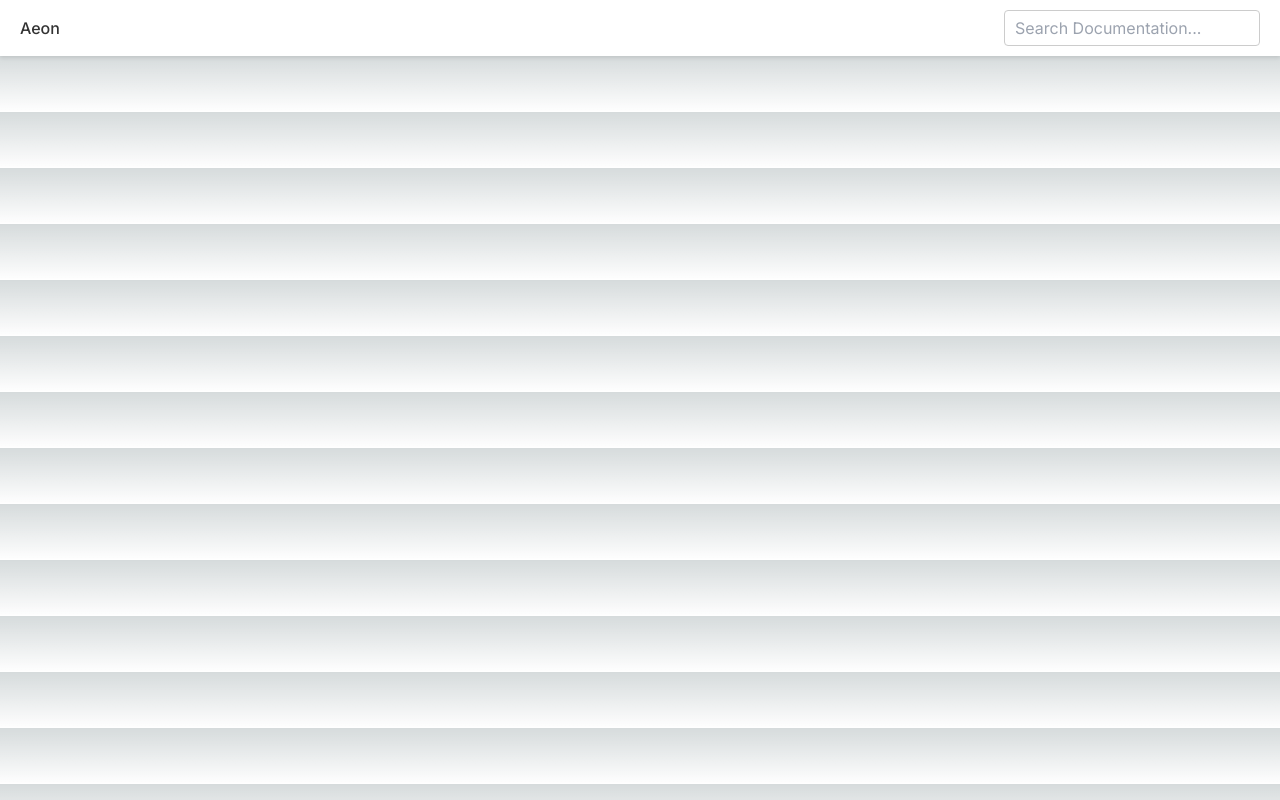
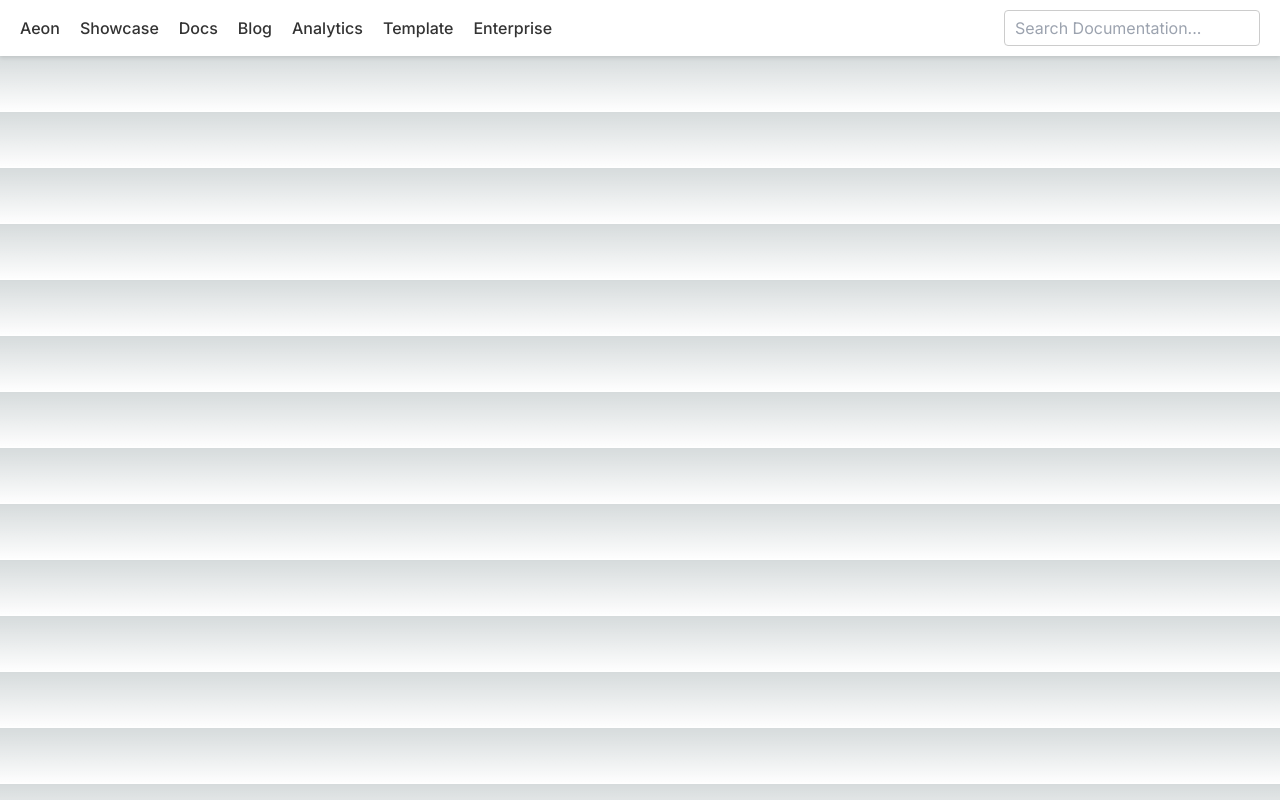
Before and after one commit to nayanadarshana/nextjs-assignment, a Next.js app: page /nav-bar in a window 1280 px wide. Built offline with nearby package versions, Linux system fonts and the light colour scheme.

Commit message:
nav page update

```diff
--- a/src/app/nav-bar/page.tsx
+++ b/src/app/nav-bar/page.tsx
@@ -1,9 +1,19 @@
 "use client";
 
-import { useState } from "react";
+import { useEffect, useState } from "react";
 
 export default function Page() {
-  const [hide, setHide] = useState<boolean>(true);
+  const [hide, setHide] = useState<boolean>();
+
+  useEffect(() => {
+    const isMobile = window.innerWidth <= 768;
+    if (isMobile) {
+      setHide(true);
+    } else {
+      setHide(false);
+    }
+  }, []);
+
   const hideMenu = () => {
     setHide(hide ? false : true);
   };
```
